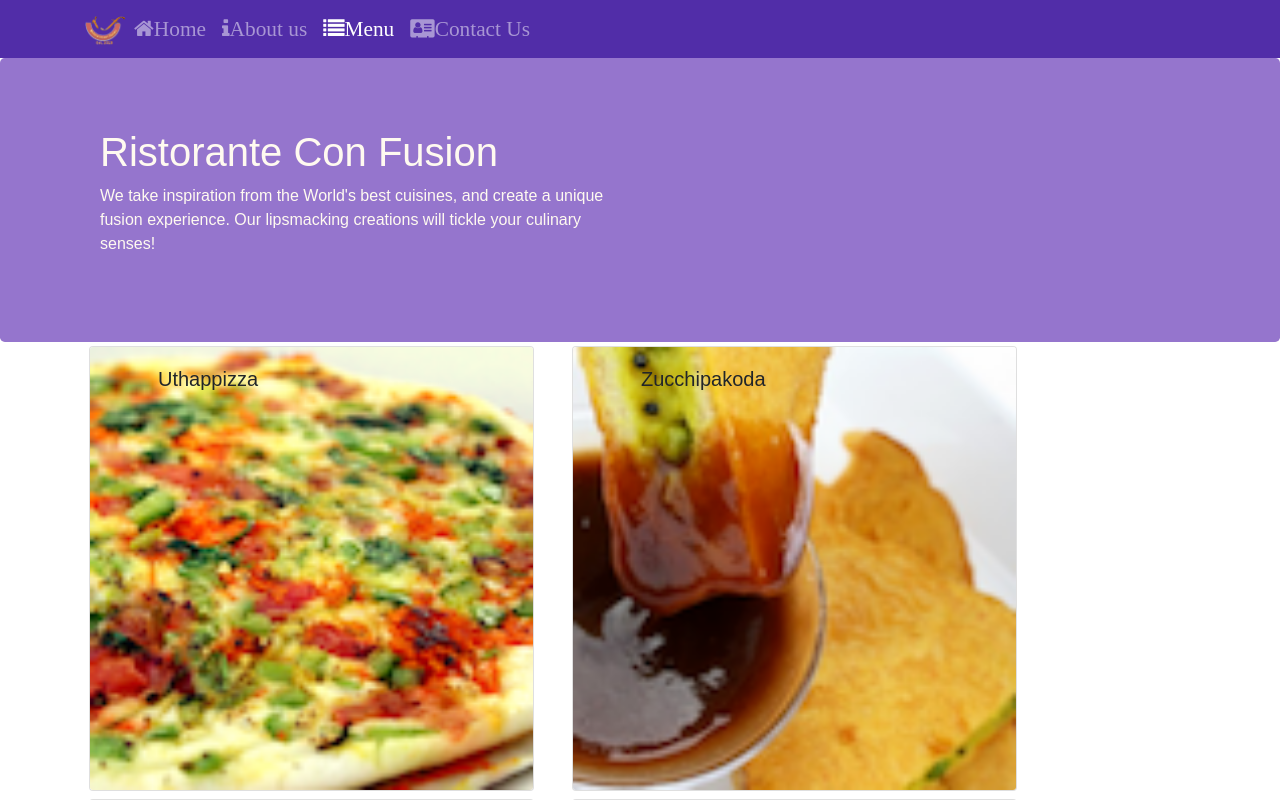
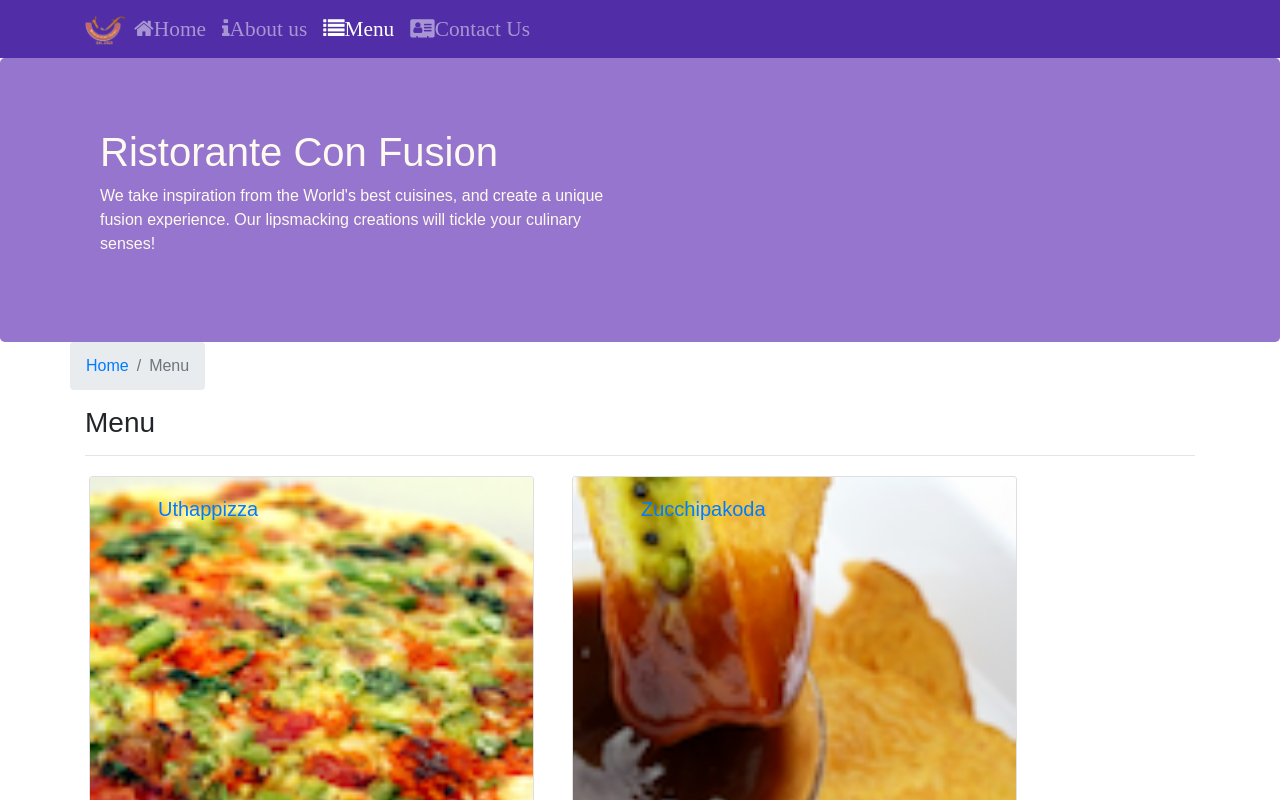
Before and after one commit to einstein06/ReactPilotProject, a React (Create React App) app: page /menu in a window 1280 px wide. Shown: the top 800 px of the page. Built offline with nearby package versions, Linux system fonts and the light colour scheme.

Commit message:
Routing part2 practicing

```diff
--- a/src/components/MainComponent.js
+++ b/src/components/MainComponent.js
@@ -29,10 +29,6 @@ class Main extends Component {
 
     }
 
-    onDishSelect(dishId){
-        this.setState({ selectedDish : dishId });
-    }
-
     render() {
 
         const HomePage = () => {
@@ -45,18 +41,27 @@ class Main extends Component {
             );
         }
 
+        const DishWithId = ({match}) => {
+            return(
+                <DishDetails
+                    dish={this.state.dishes.filter((dish) => dish.id === parseInt(match.params.dishId,10))[0]}
+                    comments={this.state.comments.filter((comment) => comment.dishId === parseInt(match.params.dishId,10))[0]}
+                />
+            )
+        }
+
         return (
             <div>
                 <Header/>
                 <Switch>
                     <Route path="/home" component={HomePage}/>
-                    <Route exact path="/menu" component={ () =>
-                        (<Menu dishes={this.state.dishes} onClick={(dishId) => (this.onDishSelect(dishId))} />)} />
+                    <Route exact path="/menu" component={ () => (<Menu dishes={this.state.dishes} />)} />
+                    <Route path="/menu/:dishId" component={ DishWithId } />
                     <Route exact path="/contactus" component={Contact} />
-                    <Redirect to="/home"/>
+                    <Redirect to="/home" />
                 </Switch>
                 {/*<Menu dishes={this.state.dishes} onClick={(dishId) => (this.onDishSelect(dishId))}/>*/}
-                <DishDetails dish={this.state.dishes.filter((dish) => dish.id === this.state.selectedDish)[0]}/>
+                {/*<DishDetails dish={this.state.dishes.filter((dish) => dish.id === this.state.selectedDish)[0]}/>*/}
                 <Footer/>
             </div>
         );
--- a/src/components/MenuComponent.js
+++ b/src/components/MenuComponent.js
@@ -1,14 +1,17 @@
 import React from 'react';
-import {Card,  CardImg, CardImgOverlay, CardTitle} from 'reactstrap';
+import {Card,  CardImg, CardImgOverlay, CardTitle, Breadcrumb, BreadcrumbItem} from 'reactstrap';
+import { Link } from 'react-router-dom';
 
     function RenderMenuItem({dish, onClick}){
         return(
-                <Card onClick={() => onClick(dish.id)}>
+            <Card>
+                <Link to={`/menu/${dish.id}`}>
                     <CardImg width="100%" src={dish.image} alt={dish.name}/>
                     <CardImgOverlay className="ml-5">
                         <CardTitle>{dish.name}</CardTitle>
                     </CardImgOverlay>
-                </Card>
+                </Link>
+            </Card>
         )
     }
 
@@ -32,6 +35,16 @@ import {Card,  CardImg, CardImgOverlay, CardTitle} from 'reactstrap';
         return (
             <div className="container">
                 <div className="row">
+                    <Breadcrumb>
+                        <BreadcrumbItem><Link to="/home">Home</Link></BreadcrumbItem>
+                        <BreadcrumbItem active>Menu</BreadcrumbItem>
+                    </Breadcrumb>
+                    <div className={"col-12"}>
+                        <h3>Menu</h3>
+                        <hr/>
+                    </div>
+                </div>
+                <div className="row">
                     {menu}
                 </div>
             </div>
```
